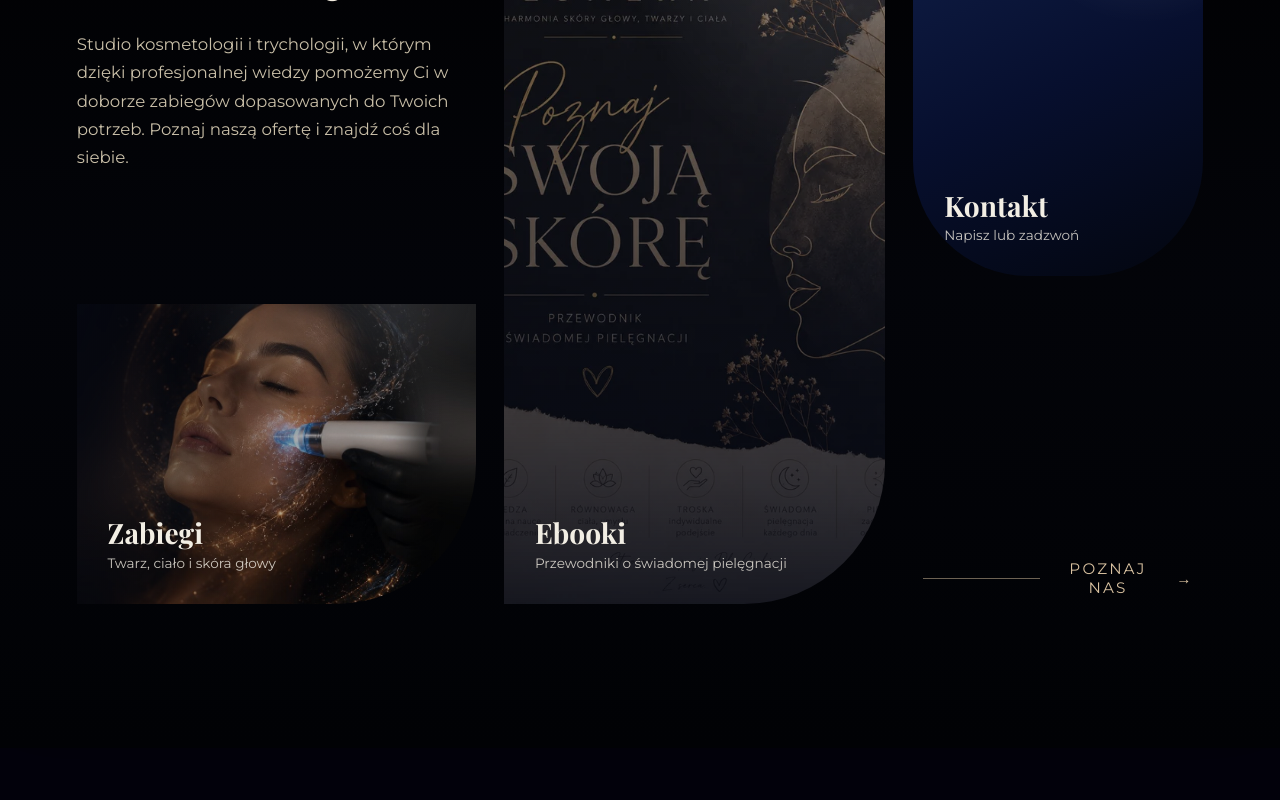
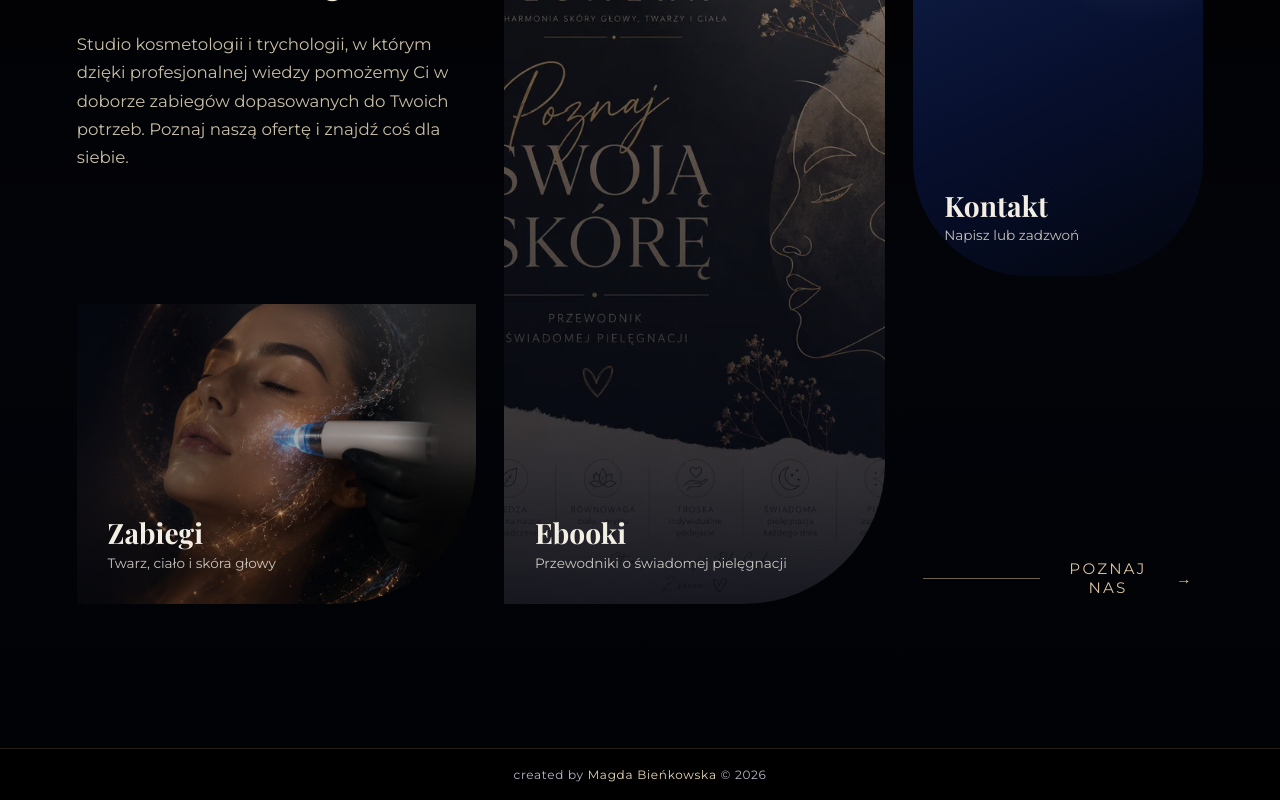
Before and after one commit to eM-Bien/lumera, a Next.js app: page / in a window 1280 px wide. Shown: the part 1087-1887 px from the top of the page. Before the commit the page ends 1835 px from the top, so only its background shows below. Built offline with nearby package versions, Linux system fonts and the light colour scheme; no server answers.

Commit message:
add footer

```diff
--- /dev/null
+++ b/app/components/Footer/Footer.module.css
@@ -0,0 +1,35 @@
+.footer {
+  position: relative;
+  z-index: 46;
+  background-color: #000000;
+  color: #b9b6c9;
+  border-top: 1px solid rgba(194, 163, 107, 0.18);
+}
+
+.inner {
+  max-width: 1200px;
+  margin: 0 auto;
+  padding: 18px 24px;
+  display: flex;
+  align-items: center;
+  justify-content: center;
+  gap: 6px;
+  flex-wrap: wrap;
+  text-align: center;
+  font-family: var(--font-basic), Arial, sans-serif;
+  font-size: 12px;
+  letter-spacing: 0.06em;
+}
+
+.credit {
+  color: #b9b6c9;
+}
+
+.name {
+  color: #e9d9b8;
+  transition: color 0.2s ease;
+}
+
+.name:hover {
+  color: #c2a36b;
+}
--- /dev/null
+++ b/app/components/Footer/Footer.tsx
@@ -0,0 +1,24 @@
+import styles from "./Footer.module.css";
+
+const AUTHOR_EMAIL = "m.lena.bienkowska@gmail.com";
+
+/**
+ * Wąski pasek autorski na dole każdej strony (renderowany raz w layoucie).
+ */
+export default function Footer() {
+  const year = new Date().getFullYear();
+
+  return (
+    <footer className={styles.footer}>
+      <div className={styles.inner}>
+        <span className={styles.credit}>
+          created by{" "}
+          <a className={styles.name} href={`mailto:${AUTHOR_EMAIL}`}>
+            Magda Bieńkowska
+          </a>{" "}
+          &copy; {year}
+        </span>
+      </div>
+    </footer>
+  );
+}
--- a/app/layout.tsx
+++ b/app/layout.tsx
@@ -9,6 +9,7 @@ import Nav from "./components/Nav/Nav";
 import { CartProvider } from "./components/Ebooks/Cart/CartContext";
 import CartDrawer from "./components/Ebooks/Cart/CartDrawer";
 import CursorInk from "./components/CursorInk/CursorInk";
+import Footer from "./components/Footer/Footer";
 
 const playfair = Playfair_Display({
   subsets: ["latin"],
@@ -107,6 +108,7 @@ export default function RootLayout({
               <CursorInk />
               <TransitionOverlay />
               {children}
+              <Footer />
               <CartDrawer />
             </TransitionProvider>
             <SmoothScroll />
```
